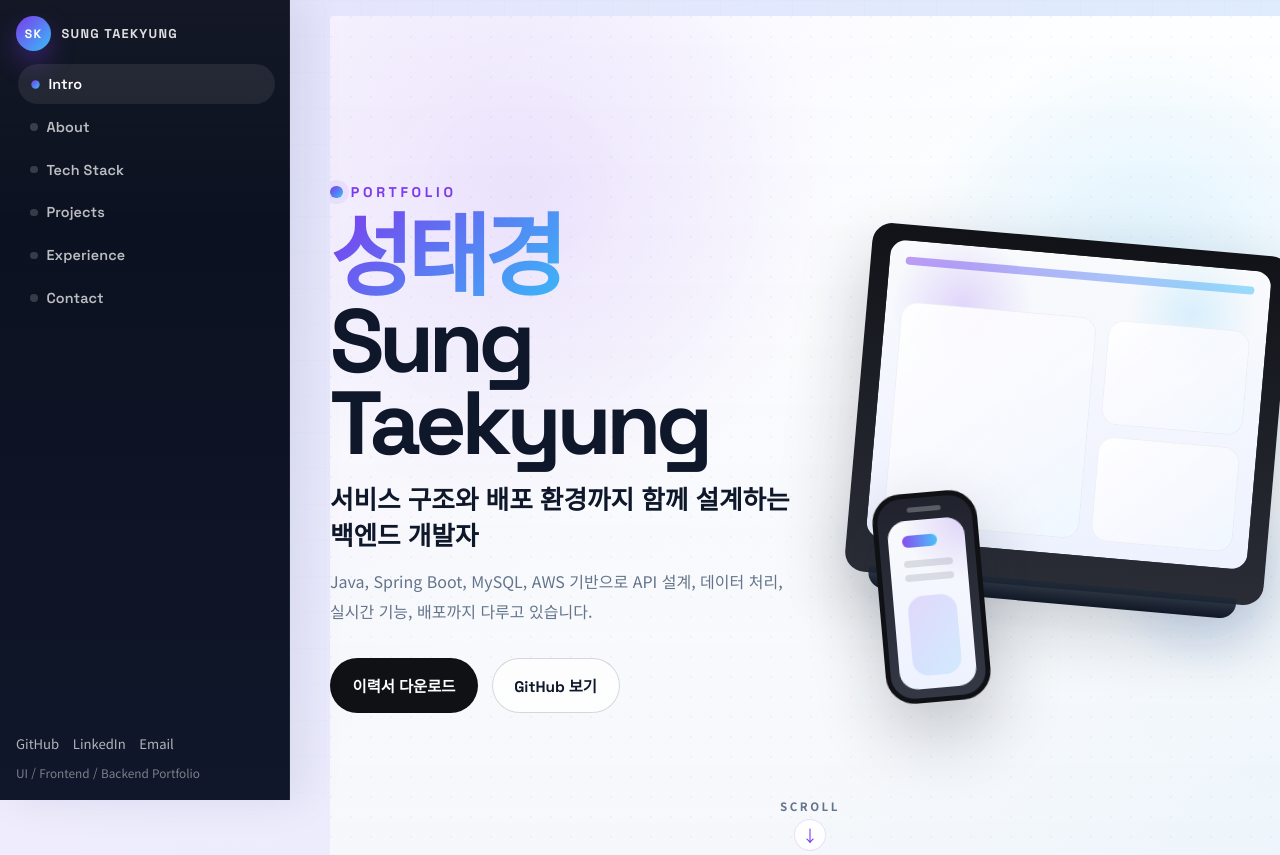
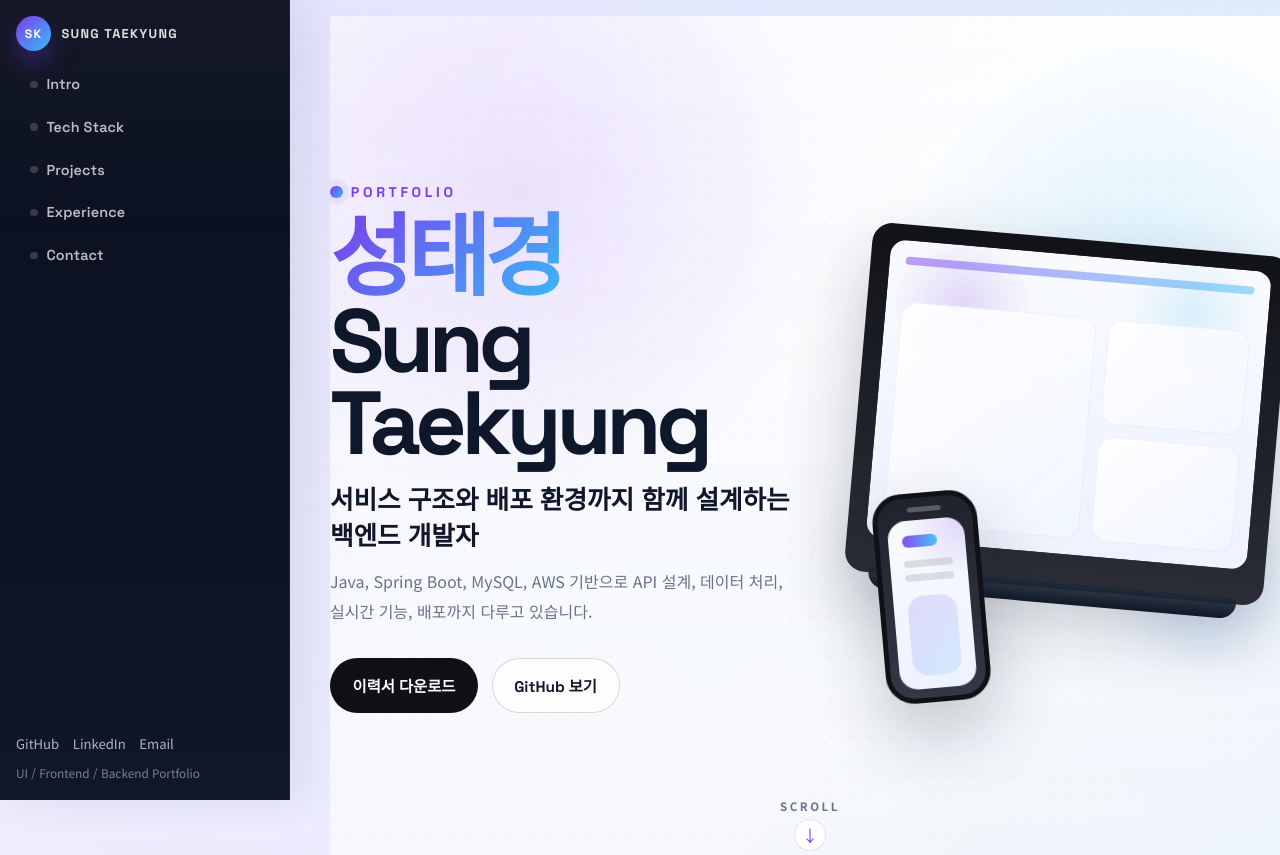
Before and after one commit to damso99/portfolio, a website: page index.html in a window 1280 px wide. Shown: the top 855 px of the page. Drawn offline with Linux system fonts and the light colour scheme.

Commit message:
intro sidebar link

```diff
--- a/index.html
+++ b/index.html
@@ -37,8 +37,7 @@
       </div>
 
       <nav class="sidebar__nav" aria-label="섹션 내비게이션">
-        <a href="#hero" class="sidebar__nav-link is-active">Intro</a>
-        <a href="#about" class="sidebar__nav-link">About</a>
+        <a href="#about" class="sidebar__nav-link is-active">Intro</a>
         <a href="#tech-stack" class="sidebar__nav-link">Tech Stack</a>
         <a href="#projects" class="sidebar__nav-link">Projects</a>
         <a href="#experience" class="sidebar__nav-link">Experience</a>
```
